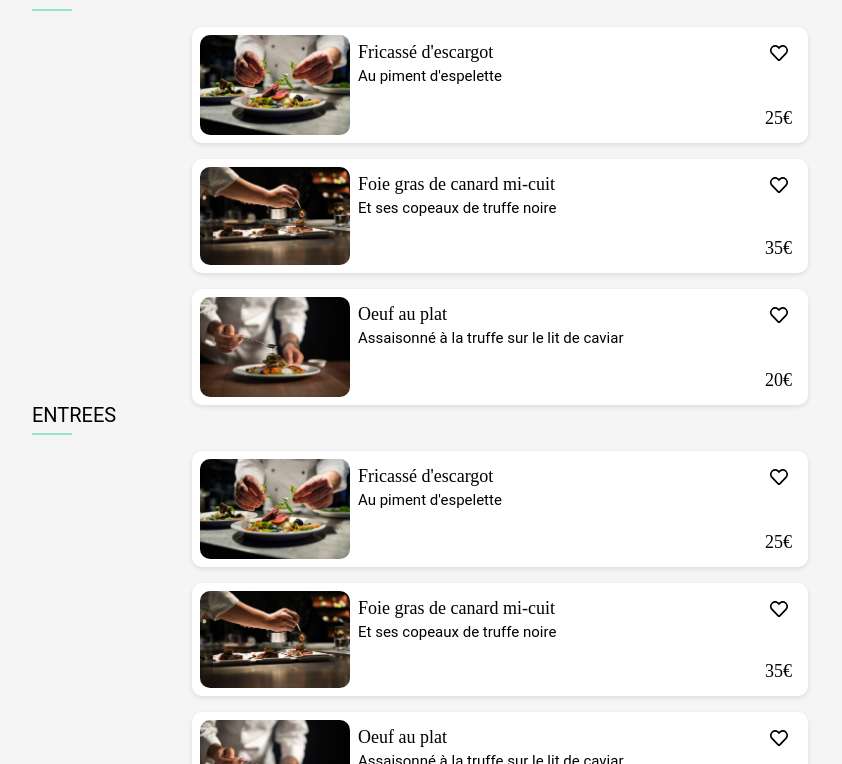
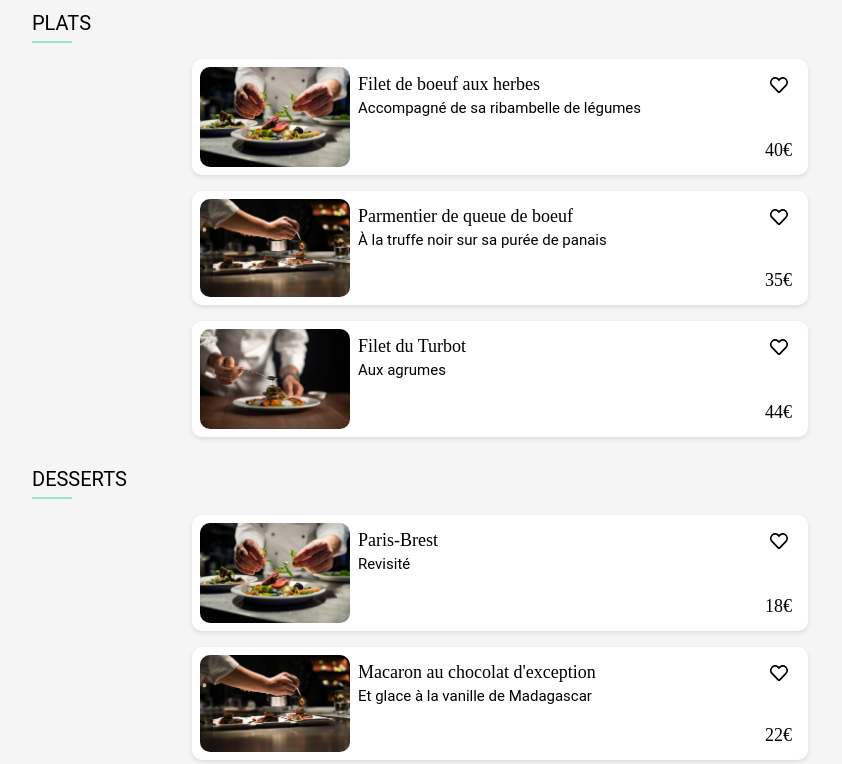
Before and after one commit to julien382/ohmylunch, a React (Vite) app: page / in a window 1280 px wide. Shown: the part 1116-1880 px from the top of the page, without its empty margins (140-982 px from the left). Built offline with nearby package versions, Linux system fonts and the light colour scheme; a web font is replaced by a local one.

Commit message:
add data plats desserts

```diff
--- a/src/components/LaCarte/LaCarte.jsx
+++ b/src/components/LaCarte/LaCarte.jsx
@@ -25,26 +25,26 @@ const LaCarte = () => {
             </div>
 
             <div className='laCarteTypePlatsContainer'>
-                <h3 className='laCarteTypePlats'>ENTREES</h3>
+                <h3 className='laCarteTypePlats'>PLATS</h3>
 
                 <span className='laCarteTypePlatsBarre'></span>
 
                 <div className='laCarteCards'>
-                    <LaCarteCard img={entree1} title={"Fricassé d'escargot"} text={"Au piment d'espelette"} price={"25€"} />
-                    <LaCarteCard img={entree2} title={"Foie gras de canard mi-cuit"} text={"Et ses copeaux de truffe noire"} price={"35€"}  />
-                    <LaCarteCard img={entree3} title={"Oeuf au plat"} text={"Assaisonné à la truffe sur le lit de caviar"} price={"20€"}  />
+                    <LaCarteCard img={entree1} title={"Filet de boeuf aux herbes"} text={"Accompagné de sa ribambelle de légumes"} price={"40€"} />
+                    <LaCarteCard img={entree2} title={"Parmentier de queue de boeuf"} text={"À la truffe noir sur sa purée de panais"} price={"35€"}  />
+                    <LaCarteCard img={entree3} title={"Filet du Turbot"} text={"Aux agrumes"} price={"44€"}  />
                 </div>
             </div>
 
             <div className='laCarteTypePlatsContainer'>
-                <h3 className='laCarteTypePlats'>ENTREES</h3>
+                <h3 className='laCarteTypePlats'>DESSERTS</h3>
 
                 <span className='laCarteTypePlatsBarre'></span>
 
                 <div className='laCarteCards'>
-                    <LaCarteCard img={entree1} title={"Fricassé d'escargot"} text={"Au piment d'espelette"} price={"25€"} />
-                    <LaCarteCard img={entree2} title={"Foie gras de canard mi-cuit"} text={"Et ses copeaux de truffe noire"} price={"35€"}  />
-                    <LaCarteCard img={entree3} title={"Oeuf au plat"} text={"Assaisonné à la truffe sur le lit de caviar"} price={"20€"}  />
+                    <LaCarteCard img={entree1} title={"Paris-Brest"} text={"Revisité"} price={"18€"} />
+                    <LaCarteCard img={entree2} title={"Macaron au chocolat d'exception"} text={"Et glace à la vanille de Madagascar"} price={"22€"}  />
+                    <LaCarteCard img={entree3} title={"Mousse au chocolat"} text={"Au piment d'espelette à la truffe noire"} price={"23€"}  />
                 </div>
             </div>
 
--- a/src/components/LaCarte/LaCarte.scss
+++ b/src/components/LaCarte/LaCarte.scss
@@ -13,7 +13,6 @@
 .laCarteTitle {
     font-size: $primary-font-size;
     font-family: $secondary-font;
-    margin-bottom: 2rem;
 }
 
 .laCarteTypePlatsContainer {
@@ -24,6 +23,7 @@
 .laCarteTypePlats {
     font-size: $secondary-font-size;
     margin-bottom: 0.5rem;
+    margin-top: 2rem; // Ajouter une marge en haut
 }
 
 .laCarteTypePlatsBarre {
```
Also changed, not shown: 5 other files (tests, documents, lock files or other folders).
